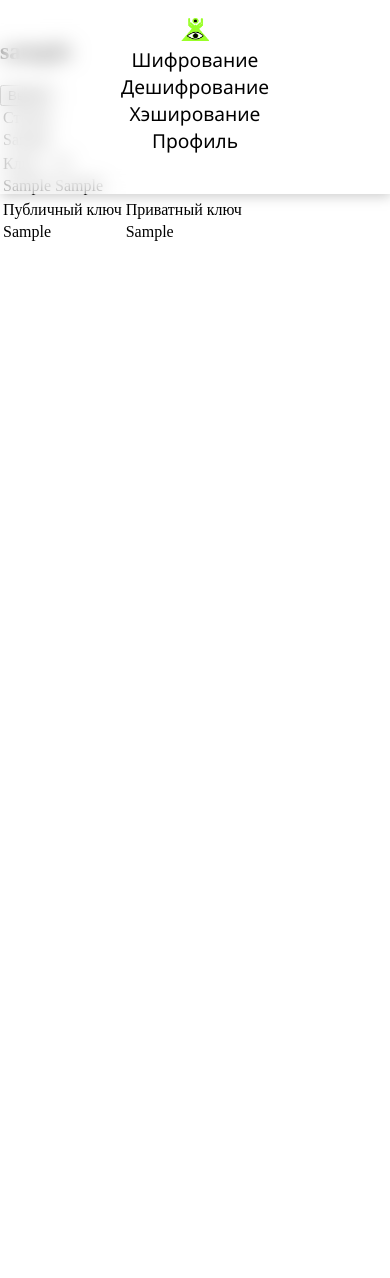
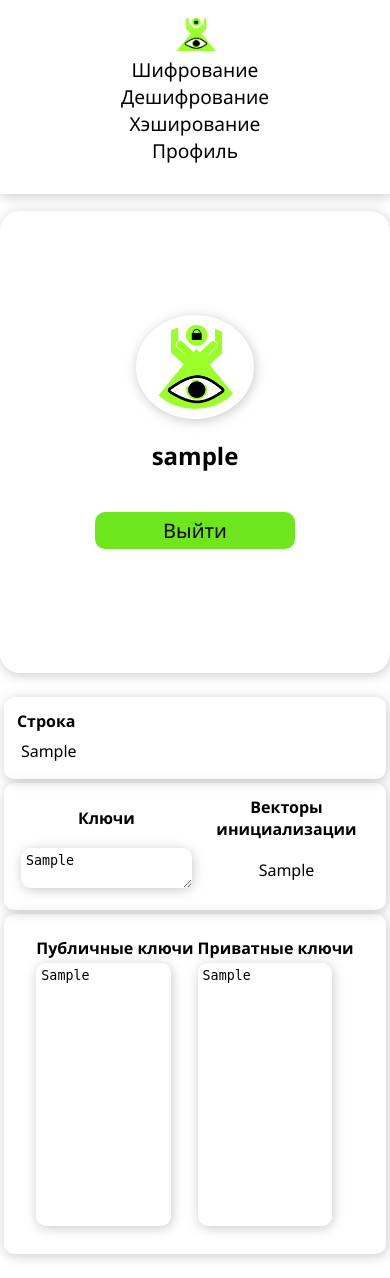
Before and after one commit to N1ceK1d/Crypto-Eye, a PHP site: page /pages/user.php in a window 390 px wide. Before the commit the page ends 241 px from the top, so only its background shows below. Run offline with PHP 8.4, Linux system fonts and the light colour scheme; the visitor is signed in with stand-in values (Sample User, id 1); tables that the repository leaves empty or names only in its code hold one stand-in row (values such as "Sample post").

Commit message:
pre-release

```diff
--- a/css/menu.css
+++ b/css/menu.css
@@ -40,3 +40,11 @@ header img {
     margin: 5px auto;
     width: 7%;
 }
+
+@media screen and (max-width: 420px) {
+    header img {
+        display: block;
+        margin: 5px auto;
+        width: 10%;
+    }
+}
--- /dev/null
+++ b/css/user.css
@@ -0,0 +1,282 @@
+body {
+    margin: 0;
+    font-family: 'Segoe UI', Tahoma, Geneva, Verdana, sans-serif;
+}
+
+.user_container {
+    padding: 2vw;
+    padding-top: 25vh;
+    display: flex;
+    flex-direction: row;
+    flex-wrap: wrap;
+}
+
+.user_info {
+    display: flex;
+    flex-direction: column;
+    justify-content: center;
+    box-shadow: 1px 2px 12px rgba(128, 128, 128, 0.422);
+    padding: 20px;
+    border-radius: 20px;
+    height: 50vh;
+}
+
+.profile-img {
+    width: 15vw;
+    box-shadow: 1px 2px 12px rgba(128, 128, 128, 0.422);
+    padding: 10px;
+    border-radius: 100%;
+    transition: .3s;
+}
+
+.profile-img:hover {
+    transition: .3s;
+    box-shadow: 1px 2px 12px rgb(110, 230, 30);
+    cursor: pointer;
+}
+
+.username {
+    text-align: center;
+    transition: .3s;
+}
+
+.username:hover {
+    cursor: pointer;
+    transition: .3s;
+    color: rgb(110, 230, 30);
+    text-shadow: 1px 2px 12px rgb(110, 230, 30);
+    border-bottom: 1px rgb(110, 230, 30) solid;
+}
+
+.user_container button {
+    font-family: 'Segoe UI', Tahoma, Geneva, Verdana, sans-serif;
+    background-color: rgb(110, 230, 30);
+    border: none;
+    width: 200px;
+    font-size: 20px;
+    padding: 5px 30px;
+    display: block;
+    margin: 20px auto;
+    transition: .3s;
+    border-radius: 10px;
+}
+
+.user_container button:hover {
+    transition: .3s;
+    cursor: pointer;
+    background-color: rgb(85, 182, 20);
+    box-shadow: 1px 5px 12px rgb(110, 230, 30);
+}
+
+.user-data {
+    padding: 10px;
+}
+
+.user-strings {
+    box-shadow: 1px 2px 12px rgba(128, 128, 128, 0.422);
+    padding: 10px;
+    margin: 1vw;
+    border-radius: 10px;
+}
+
+.user-aes-data {
+    box-shadow: 1px 2px 12px rgba(128, 128, 128, 0.422);
+    text-align: center;
+    padding: 10px;
+    margin: 1vw;
+    border-radius: 10px;
+}
+
+.aes-item {
+    transition: .3s;
+    padding: 5px;
+    border-radius: 10px;
+}
+
+.aes-item:hover {
+    cursor: pointer;
+    background-color: rgb(110, 230, 30);
+    box-shadow: 1px 2px 12px rgb(110, 230, 30);
+    transition: .3s;
+}
+
+.user-rsa-keys table {
+    text-align: center;
+    margin: 0 auto;
+    padding: 10px;
+}
+
+.user-rsa-keys {
+    box-shadow: 1px 2px 12px rgba(128, 128, 128, 0.422);
+    text-align: center;
+    padding: 10px;
+    margin: 1vw;
+    border-radius: 10px;
+}
+
+.user-rsa-keys textarea {
+    resize: none;
+    width: 32vw;
+    height: 30vh;
+}
+
+* textarea {
+    border: none;
+    padding: 5px;
+    background-color: rgba(255, 255, 255, 0.615);
+    box-shadow: 1px 2px 12px rgba(128, 128, 128, 0.422);
+    border-radius: 10px;
+}
+
+* textarea::-webkit-scrollbar {
+    display: none;
+  }
+
+  /* Скрываем scrollbar для IE, Edge и Firefox */
+  * textarea {
+    -ms-overflow-style: none;  /* IE и Edge */
+    scrollbar-width: none;  /* Firefox */
+  }
+
+@media screen and (max-width: 420px) {
+    .user_container {
+        padding: 0vw;
+        padding-top: 25vh;
+        display: flex;
+        flex-direction: column;
+        flex-wrap: wrap;
+    }
+
+    .user_info {
+        display: flex;
+        flex-direction: column;
+        justify-content: center;
+        box-shadow: 1px 2px 12px rgba(128, 128, 128, 0.422);
+        padding: 20px 0;
+        border-radius: 20px;
+        height: 50vh;
+    }
+
+    .profile-img {
+        width: 25vw;
+        box-shadow: 1px 2px 12px rgba(128, 128, 128, 0.422);
+        padding: 10px;
+        border-radius: 100%;
+        transition: .3s;
+        margin: 0 auto;
+    }
+
+    .profile-img:hover {
+        transition: .3s;
+        box-shadow: 1px 2px 12px rgb(110, 230, 30);
+        cursor: pointer;
+    }
+
+    .username {
+        text-align: center;
+        transition: .3s;
+    }
+
+    .username:hover {
+        cursor: pointer;
+        transition: .3s;
+        color: rgb(110, 230, 30);
+        text-shadow: 1px 2px 12px rgb(110, 230, 30);
+        border-bottom: 1px rgb(110, 230, 30) solid;
+    }
+
+    .user_container button {
+        font-family: 'Segoe UI', Tahoma, Geneva, Verdana, sans-serif;
+        background-color: rgb(110, 230, 30);
+        border: none;
+        width: 200px;
+        font-size: 20px;
+        padding: 5px 30px;
+        display: block;
+        margin: 20px auto;
+        transition: .3s;
+        border-radius: 10px;
+    }
+
+    .user_container button:hover {
+        transition: .3s;
+        cursor: pointer;
+        background-color: rgb(85, 182, 20);
+        box-shadow: 1px 5px 12px rgb(110, 230, 30);
+    }
+
+    .user-data {
+        padding: 0;
+        margin: 20px 0;
+    }
+
+    .user-strings {
+        box-shadow: 1px 2px 12px rgba(128, 128, 128, 0.422);
+        padding: 10px;
+        margin: 1vw;
+        border-radius: 10px;
+    }
+
+    .user-aes-data {
+        box-shadow: 1px 2px 12px rgba(128, 128, 128, 0.422);
+        text-align: center;
+        padding: 10px;
+        margin: 1vw;
+        border-radius: 10px;
+    }
+
+    .aes-item {
+        transition: .3s;
+        padding: 5px;
+        border-radius: 10px;
+    }
+
+    .aes-item:hover {
+        cursor: pointer;
+        background-color: rgb(110, 230, 30);
+        box-shadow: 1px 2px 12px rgb(110, 230, 30);
+        transition: .3s;
+    }
+
+    .aes-keys {
+        width: 10vw;
+    }
+
+    .user-rsa-keys table {
+        text-align: left;
+        margin: 0 auto;
+        padding: 10px;
+    }
+
+    .user-rsa-keys {
+        box-shadow: 1px 2px 12px rgba(128, 128, 128, 0.422);
+        text-align: left;
+        padding: 10px;
+        margin: 1vw;
+        border-radius: 10px;
+    }
+
+    .user-rsa-keys textarea {
+        resize: none;
+        width: 32vw;
+        height: 30vh;
+    }
+
+    * textarea {
+        border: none;
+        padding: 5px;
+        background-color: rgba(255, 255, 255, 0.615);
+        box-shadow: 1px 2px 12px rgba(128, 128, 128, 0.422);
+        border-radius: 10px;
+    }
+
+    * textarea::-webkit-scrollbar {
+        display: none;
+    }
+
+    /* Скрываем scrollbar для IE, Edge и Firefox */
+    * textarea {
+      -ms-overflow-style: none;  /* IE и Edge */
+      scrollbar-width: none;  /* Firefox */
+    }
+}
--- a/pages/login.html
+++ b/pages/login.html
@@ -5,6 +5,7 @@
     <meta http-equiv="X-UA-Compatible" content="IE=edge">
     <meta name="viewport" content="width=device-width, initial-scale=1.0">
     <title>Вход</title>
+    <link rel="stylesheet" href="../css/form.css">
 </head>
 <body>
     <form action="login.php" method="post">
--- a/pages/register.html
+++ b/pages/register.html
@@ -5,6 +5,7 @@
     <meta http-equiv="X-UA-Compatible" content="IE=edge">
     <meta name="viewport" content="width=device-width, initial-scale=1.0">
     <title>Регистрация</title>
+    <link rel="stylesheet" href="../css/form.css">
 </head>
 <body>
     <form action="register.php" method="post">
--- a/pages/user.php
+++ b/pages/user.php
@@ -4,7 +4,9 @@
     <meta charset="UTF-8">
     <meta http-equiv="X-UA-Compatible" content="IE=edge">
     <meta name="viewport" content="width=device-width, initial-scale=1.0">
-    <title>Profile</title>
+    <title>Профиль</title>
+    <link rel="stylesheet" href="<? echo "../css/footer.css"?>">
+    <link rel="stylesheet" href="<? echo "../css/user.css"?>">
 </head>
 <body>
     <?php
@@ -15,8 +17,8 @@
     ?>
     <div class="user_container">
         <div class="user_info">
-            <img src="">
-            <h2><?php echo $_SESSION['login'];?></h2>
+            <img class='profile-img' src="../images/logo.png">
+            <h2 class="username"><?php echo $_SESSION['login'];?></h2>
             <?php
                 if($_SESSION['login']) {
                     echo "<form action='' method='post'>";
@@ -37,11 +39,11 @@
                     if($result = $conn->query($sql)){
                         echo "<table>";
                         echo "<tr>";
-                        echo "<td>Строка</td>";
+                        echo "<td><b>Строка</b></td>";
                         echo "</tr>";
                         foreach($result as $row){
                             echo "<tr>";
-                            echo "<td>".$row['data_string']."</td>";
+                            echo "<td class='aes-item'>".$row['data_string']."</td>";
                             echo "</tr>";
                         }
                     }
@@ -57,13 +59,13 @@
                     if($result = $conn->query($sql)){
                         echo "<table>";
                         echo "<tr>";
-                        echo "<td>Ключ</td>";
-                        echo "<td>IV</td>";
+                        echo "<td><b>Ключи</b></td>";
+                        echo "<td><b>Векторы инициализации</b></td>";
                         echo "</tr>";
                         foreach($result as $row){
                             echo "<tr>";
-                            echo "<td>".$row['aes_key']."</td>";
-                            echo "<td>".$row['aes_iv']."</td>";
+                            echo "<td class='aes-item aes-keys'><textarea>".$row['aes_key']."</textarea></td>";
+                            echo "<td class='aes-item'>".$row['aes_iv']."</td>";
                             echo "</tr>";
                         }
                     }
@@ -79,13 +81,13 @@
                     if($result = $conn->query($sql)){
                         echo "<table>";
                         echo "<tr>";
-                        echo "<td>Публичный ключ</td>";
-                        echo "<td>Приватный ключ</td>";
+                        echo "<td><b>Публичные ключи</b></td>";
+                        echo "<td><b>Приватные ключи</b></td>";
                         echo "</tr>";
                         foreach($result as $row){
                             echo "<tr>";
-                            echo "<td>".$row['public_key']."</td>";
-                            echo "<td>".$row['private_key']."</td>";
+                            echo "<td><textarea class='aes-item'>".$row['public_key']."</textarea></td>";
+                            echo "<td><textarea class='aes-item'>".$row['private_key']."</textarea></td>";
                             echo "</tr>";
                         }
                     }
```
Also changed, not shown: css/form.css (added, +77 -0 lines), css/header.css (+13 -0 lines), css/pages.css (+59 -5 lines), pages/hashing.php (+13 -7 lines), style.css (+36 -0 lines), pages/text_files/hash.txt (added).
